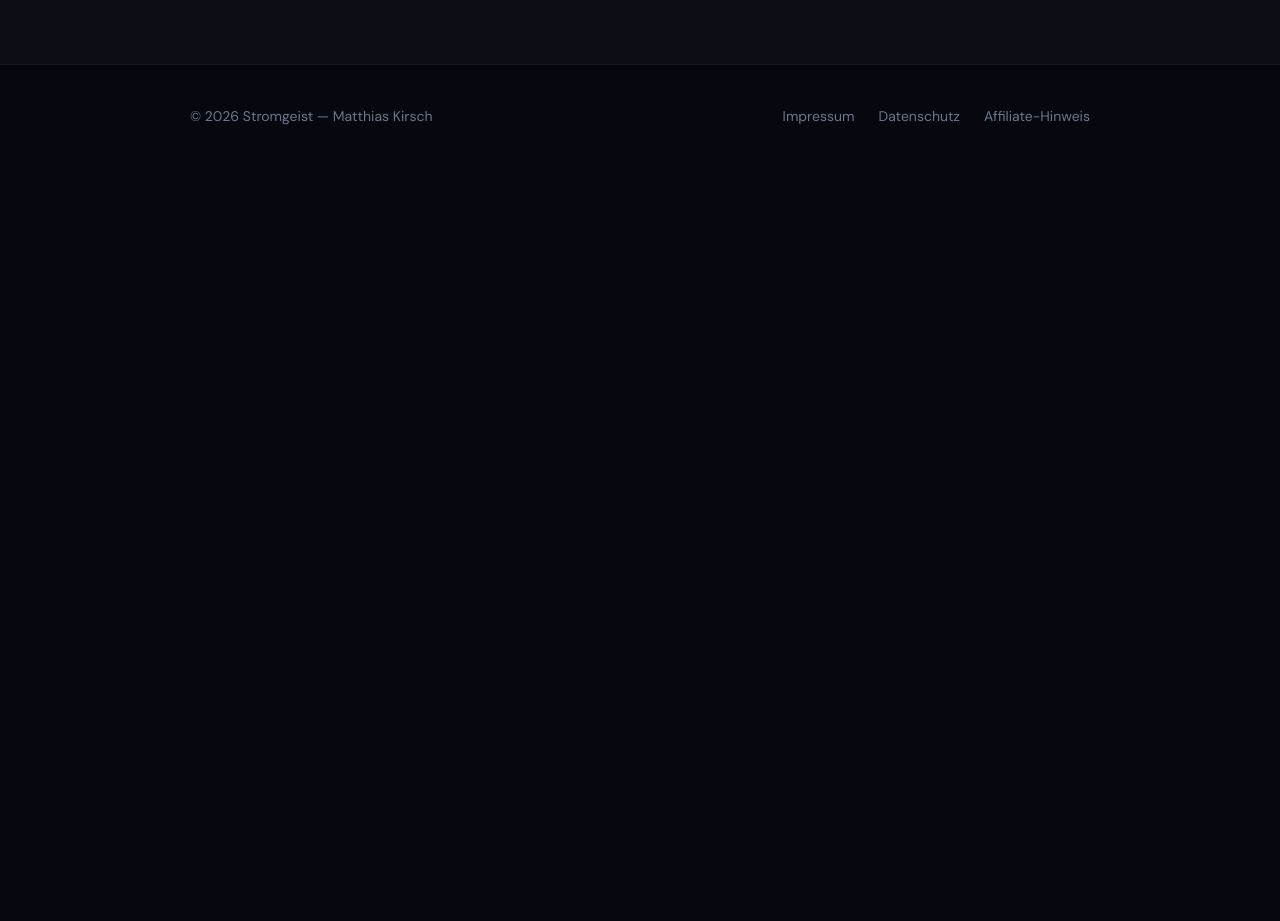
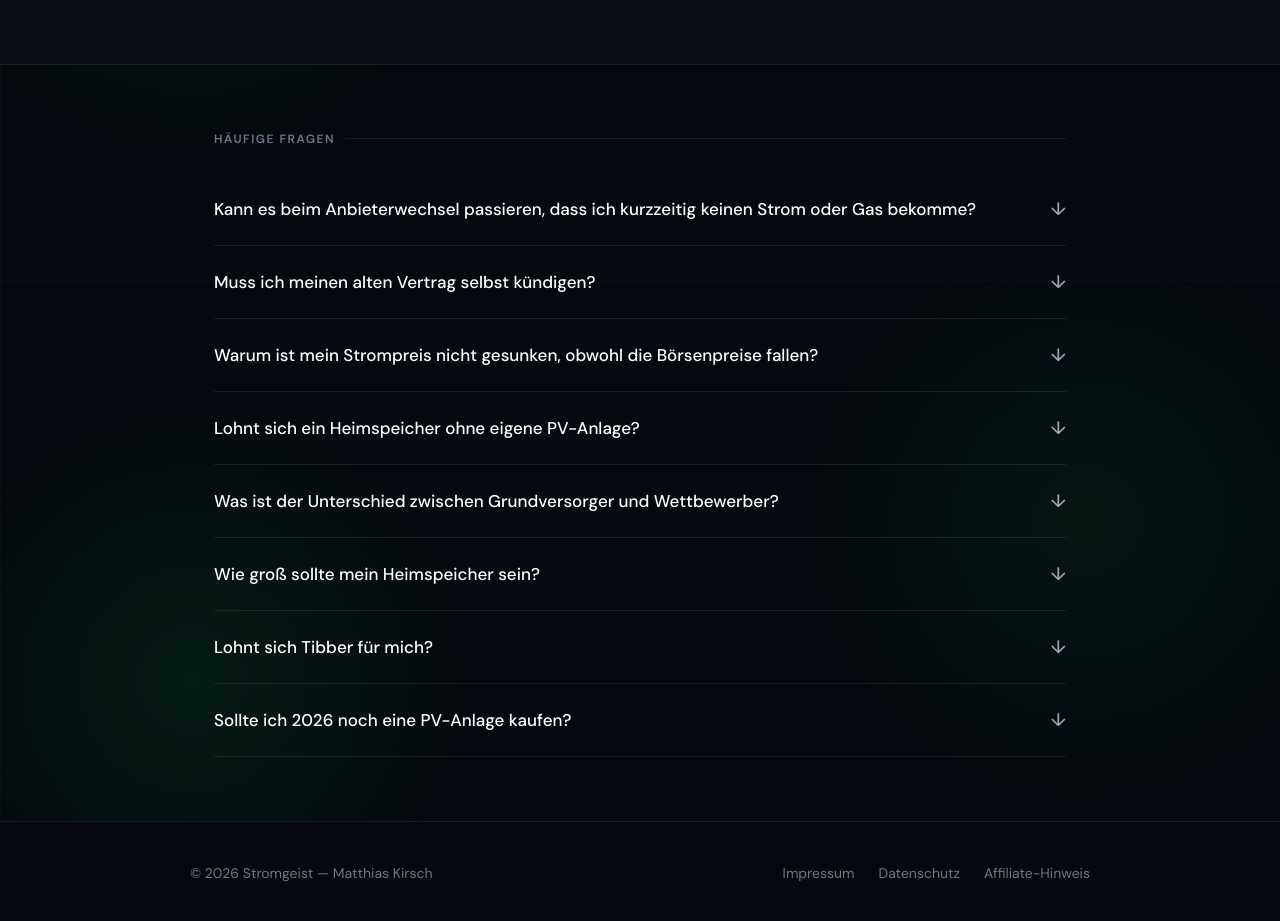
Before and after one commit to cenko-ai/Stromgeist, a Next.js app: page / in a window 1280 px wide. Shown: the part 3720-4641 px from the top of the page. Before the commit the page ends 3888 px from the top, so only its background shows below. Built offline with nearby package versions, Linux system fonts and the light colour scheme.

Commit message:
FAQ wieder eingebaut

```diff
--- a/src/app/page.js
+++ b/src/app/page.js
@@ -4,6 +4,7 @@ import StatsBar from "@/components/StatsBar";
 import MarktWidget from "@/components/MarktWidget";
 import ArticleCard from "@/components/ArticleCard";
 import SavingsSlider from "@/components/SavingsSlider";
+import FaqSection from "@/components/FaqSection";
 
 export default function Home() {
   return (
@@ -154,6 +155,8 @@ export default function Home() {
           </div>
         </div>
 
+        <FaqSection />
+
       </div>
       <Footer />
     </>
--- /dev/null
+++ b/src/components/FaqSection.js
@@ -0,0 +1,77 @@
+"use client";
+
+import { useState } from "react";
+
+export default function FaqSection() {
+  const [openIndex, setOpenIndex] = useState(null);
+
+  const toggleFaq = (index) => {
+    if (openIndex === index) {
+      setOpenIndex(null);
+    } else {
+      setOpenIndex(index);
+    }
+  };
+
+  const faqs = [
+    {
+      q: "Kann es beim Anbieterwechsel passieren, dass ich kurzzeitig keinen Strom oder Gas bekomme?",
+      a: "Nein — das ist gesetzlich ausgeschlossen. Die Versorgung läuft ununterbrochen weiter. Der neue Anbieter koordiniert den Wechsel mit dem Netzbetreiber, der die Leitungen betreibt. Du merkst vom Wechsel nichts außer einem neuen Absender auf deiner Jahresabrechnung."
+    },
+    {
+      q: "Muss ich meinen alten Vertrag selbst kündigen?",
+      a: "In der Regel nicht. Der neue Anbieter übernimmt die Kündigung für dich — das ist heute Standard bei allen seriösen Anbietern. Du gibst beim Abschluss des neuen Vertrags einfach deinen bisherigen Anbieter an, der Rest läuft automatisch."
+    },
+    {
+      q: "Warum ist mein Strompreis nicht gesunken, obwohl die Börsenpreise fallen?",
+      a: "Weil der Börsenpreis nur etwa 20–25% deiner Rechnung ausmacht. Der Rest sind Netzentgelte, Steuern und Abgaben — die steigen sogar. Außerdem kaufen Versorger ihren Strom auf Termin (Hedging), oft Monate im Voraus. Günstigere Börsenpreise von heute kommen erst mit Verzögerung bei dir an."
+    },
+    {
+      q: "Lohnt sich ein Heimspeicher ohne eigene PV-Anlage?",
+      a: "Kaum. Ein Heimspeicher macht erst Sinn wenn du Strom hast der gespeichert werden kann — also eigene Solarproduktion. Ohne PV würdest du den Speicher mit teurem Netzstrom laden und wieder entladen, was keinen wirtschaftlichen Vorteil bringt. Mit einem dynamischen Tarif wie Tibber gibt es Ausnahmen — aber auch da ist der Effekt ohne PV gering."
+    },
+    {
+      q: "Was ist der Unterschied zwischen Grundversorger und Wettbewerber?",
+      a: "Der Grundversorger ist der lokale Anbieter der jeden Haushalt ohne Vertrag automatisch versorgen muss — gesetzlich vorgeschrieben als Sicherheitsnetz. Weil er diese Pflicht hat, darf er auch höhere Preise verlangen. Wettbewerber sind freie Anbieter ohne diese Pflicht — sie müssen attraktiv sein um Kunden zu gewinnen, was sie in der Regel günstiger macht."
+    },
+    {
+      q: "Wie groß sollte mein Heimspeicher sein?",
+      a: "Als Faustregel gilt: 1 kWh Speicher pro 1.000 kWh Jahresstromverbrauch. Ein typischer Haushalt mit 3.500 kWh Jahresverbrauch kommt gut mit 5–7 kWh aus. Mehr bringt bei kleinen PV-Anlagen wenig, weil der Speicher im Sommer nie voll ausgereizt wird und im Winter ohnehin nicht genug Solarstrom kommt."
+    },
+    {
+      q: "Lohnt sich Tibber für mich?",
+      a: "Tibber lohnt sich wenn du steuerbare Lasten hast — also eine Wallbox, Wärmepumpe oder Heimspeicher die du zeitlich verschieben kannst. Wer einfach nur Strom verbraucht wenn er ihn braucht, ist mit einem guten Festpreistarif oft besser bedient. Mit Wallbox und aktivem Lastmanagement sind Einsparungen von 100–400 Euro pro Jahr realistisch."
+    },
+    {
+      q: "Sollte ich 2026 noch eine PV-Anlage kaufen?",
+      a: "Ja — und zwar bald. Die Bundesregierung diskutiert die Kürzung der Einspeisevergütung, und Modulpreise könnten durch geopolitische Entwicklungen steigen. Wer jetzt kauft, sichert sich günstige Modulpreise und noch laufende Vergütung. Die Amortisationszeit liegt bei guten Anlagen heute bei 8–12 Jahren, bei einer Lebensdauer von 25–30 Jahren."
+    }
+  ];
+
+  return (
+    <section className="faq-section" id="faq">
+      <div className="faq-inner">
+        <p className="section-label">Häufige Fragen</p>
+        <div className="faq-list">
+          {faqs.map((faq, index) => {
+            const isOpen = openIndex === index;
+            return (
+              <div key={index} className="faq-item">
+                <button
+                  className={`faq-q ${isOpen ? "open" : ""}`}
+                  onClick={() => toggleFaq(index)}
+                >
+                  {faq.q}
+                  <span className="faq-arrow">↓</span>
+                </button>
+                <div className={`faq-a ${isOpen ? "open" : ""}`}>
+                  <p>{faq.a}</p>
+                </div>
+              </div>
+            );
+          })}
+        </div>
+      </div>
+    </section>
+  );
+}
```
